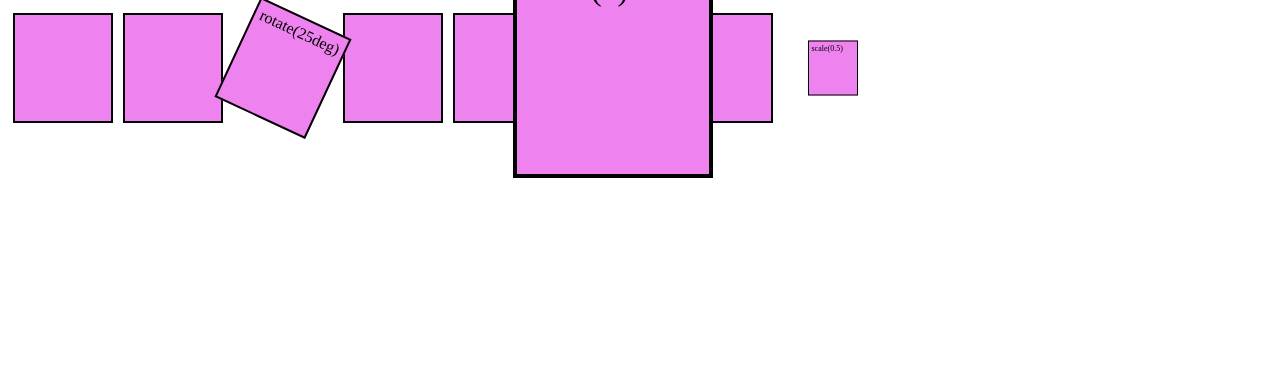
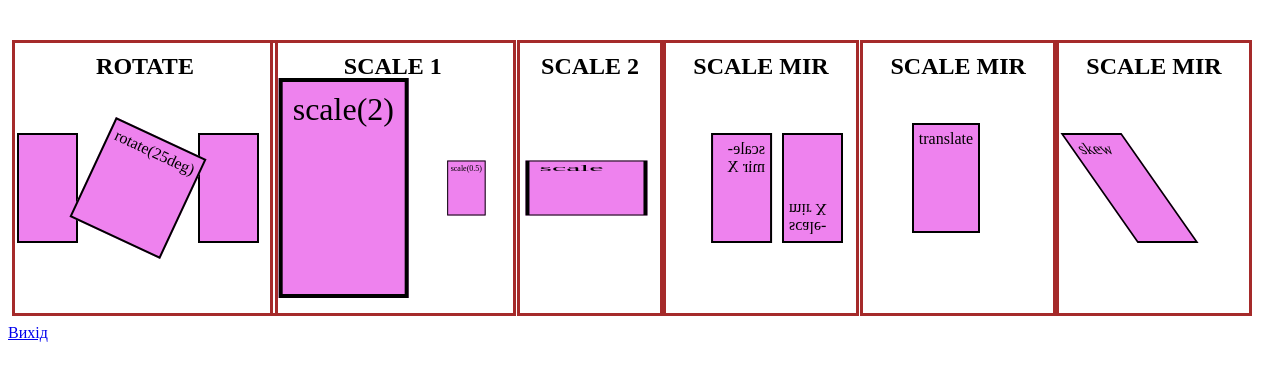
Before and after one commit to liana-kolodzheieva/Hillel-2024, a plain HTML site: page less9/HTML/transform.html in a window 1280 px wide. Drawn offline with Linux system fonts and the light colour scheme.

Commit message:
add less9 and homework8

```diff
--- /dev/null
+++ b/homework8/animation.css
@@ -0,0 +1,97 @@
+* {
+    box-sizing: border-box;
+}
+
+html,
+body {
+    padding: 0;
+    margin: 0;
+    font-family: verdana, arial, sans-serif;
+}
+
+
+body {
+    color: #fff;
+    font-size: 1.1em;
+    padding: 1em;
+    display: flex;
+    flex-direction: column;
+}
+
+main {
+    display: flex;
+    flex-direction: column;
+}
+
+article {
+    background-color: #319191;
+    flex: 2 2 12em;
+    padding: 1em;
+}
+
+nav,
+aside {
+    flex: 1;
+    background-color: #38787c;
+}
+
+nav {
+    order: -1;
+}
+
+header,
+footer {
+    flex: 0 0 5em;
+    background-color: #407e8d;
+}
+
+@media screen and (min-width: 600px) {
+
+    body {
+        min-height: 100vh;
+    }
+
+    main {
+        flex-direction: row;
+        min-height: 100%;
+        flex: 1 1 auto;
+    }
+}
+
+footer {
+    text-align: center;
+}
+
+@keyframes textAnimation {
+    from {
+        transform: translateX(0%);
+    }
+
+    15% {
+        transform: translateX(15%);
+    }
+
+    80% {
+        transform: translateX(25%);
+    }
+
+    /* 90% {
+        transform: translateX(70%);
+    } */
+
+    to {
+        transform: translateX(40%);
+    }
+}
+
+.animation {
+    animation-name: textAnimation;
+    animation-duration: 5s;
+    animation-iteration-count: infinite;
+    animation-direction: alternate;
+    animation-fill-mode: forwards;
+    animation-delay: 400ms;
+    animation-timing-function: ease-in-out;
+    /* animation:  5s ease-in-out 400ms 3 alternate forwards; */
+    /* animation: name duration timing-function delay iteration-count direction fill-mode; */
+}
--- a/less9/CSS/transform.css
+++ b/less9/CSS/transform.css
@@ -1,8 +1,12 @@
-body {
+.conteiner {
+    padding: 2px;
+    margin: 5%;
+    margin-top: 10%;
+    margin-left: 2px;
     display: flex;
 }
 
-div {
+.example {
     background-color: violet;
     width: 100px;
     height: 110px;
@@ -28,3 +32,94 @@ div {
 .half {
     transform: scale(0.5);
 }
+
+.scale {
+    transform: scale(2, 0.5);
+    /* розтягуєтся по х та y */
+}
+
+.bord {
+    width: 260px;
+    height: 270px;
+    border: 3px solid brown;
+    position: absolute;
+    top: 5%;
+    text-align: center;
+}
+
+.rotate-text {
+    margin-top: 10px;
+}
+
+.bord2 {
+    width: 240px;
+    height: 270px;
+    border: 3px solid brown;
+    position: absolute;
+    top: 5%;
+    right: 59.7%;
+    text-align: center;
+}
+
+.bord3 {
+    width: 140px;
+    top: 5%;
+    height: 270px;
+    border: 3px solid brown;
+    position: absolute;
+    text-align: center;
+    left: 40.4%;
+}
+
+.example1 {
+    width: 40px;
+    height: 110px;
+    margin: 5px;
+    padding: 5px;
+}
+
+.scale-mirX {
+    transform: scaleX(-1);
+}
+
+.scale-mirY {
+    transform: scaleY(-1);
+}
+
+.translate {
+    transform: translate(-25px, -10px);
+}
+
+.skew {
+    transform: skew(35deg, 0);
+}
+
+.bord4 {
+    width: 190px;
+    top: 5%;
+    height: 270px;
+    border: 3px solid brown;
+    position: absolute;
+    text-align: center;
+    left: 51.8%;
+}
+
+.bord5 {
+    width: 190px;
+    top: 5%;
+    height: 270px;
+    border: 3px solid brown;
+    position: absolute;
+    text-align: center;
+    left: 67.2%;
+}
+
+.bord6 {
+    width: 190px;
+    top: 5%;
+    height: 270px;
+    border: 3px solid brown;
+    position: absolute;
+    text-align: center;
+    left: 82.5%;
+}
--- a/less9/HTML/transform.html
+++ b/less9/HTML/transform.html
@@ -9,16 +9,64 @@
 </head>
 
 <body>
-    <!-- rotate -->
-    <div></div>
-    <div></div>
-    <div class="rotate">rotate(25deg)</div>
-    <div></div>
-    <!-- scale -->
-    <div></div>
-    <div class="double">scale(2)</div>
-    <div></div>
-    <div class="half">scale(0.5)</div>
+    <div class="conteiner">
+        <!-- rotate -->
+        <br>
+        <br>
+
+        <div class="bord">
+            <h2 class="rotate-text">ROTATE</h2>
+        </div>
+        <div class="example">
+        </div>
+        <div class="rotate example">rotate(25deg)</div>
+        <div class="example">
+        </div>
+
+
+
+        <!-- scale -->
+        <div class="bord2">
+            <h2 class="rotate-text">SCALE 1</h2>
+        </div>
+        <div class="example1"></div>
+        <div class="double example">scale(2)</div>
+        <div class="example1"></div>
+        <div class="half example">scale(0.5)</div>
+        <div class="example1"></div>
+        <div class="bord3">
+            <h2 class="rotate-text">SCALE 2</h2>
+        </div>
+        <div class="scale example"> scale</div>
+        <div class="example1"></div>
+
+        <!-- mirror-->
+        <div class="bord4">
+            <h2 class="rotate-text">SCALE MIR</h2>
+        </div>
+        <div class="example1"></div>
+        <div class="scale-mirX example">scale-mir X</div>
+        <div class="scale-mirY example">scale-mir X</div>
+
+        <!-- tanslate -->
+        <div class="bord5">
+            <h2 class="rotate-text">SCALE MIR</h2>
+        </div>
+        <div class="example1"></div>
+        <div class="example1"></div>
+        <div class="translate example">translate</div>
+        <div class="example1"></div>
+
+        <!-- skew -->
+        <div class="bord6">
+            <h2 class="rotate-text">SCALE MIR</h2>
+        </div>
+        <div class="example1"></div>
+        <div class="skew example">skew</div>
+        <div class="example1"></div>
+    </div>
+
+    <div class="exit"><a href="../../index.html">Вихід</a></div>
 </body>
 
 </html>
```
Also changed, not shown: Less8/less8.html (deleted, +0 -16 lines), homework8/animation-veb.html (added, +60 -0 lines), index.html (+6 -1 lines), less9/CSS/animation.css (+103 -0 lines), less9/HTML/animation.html (+5 -1 lines).
